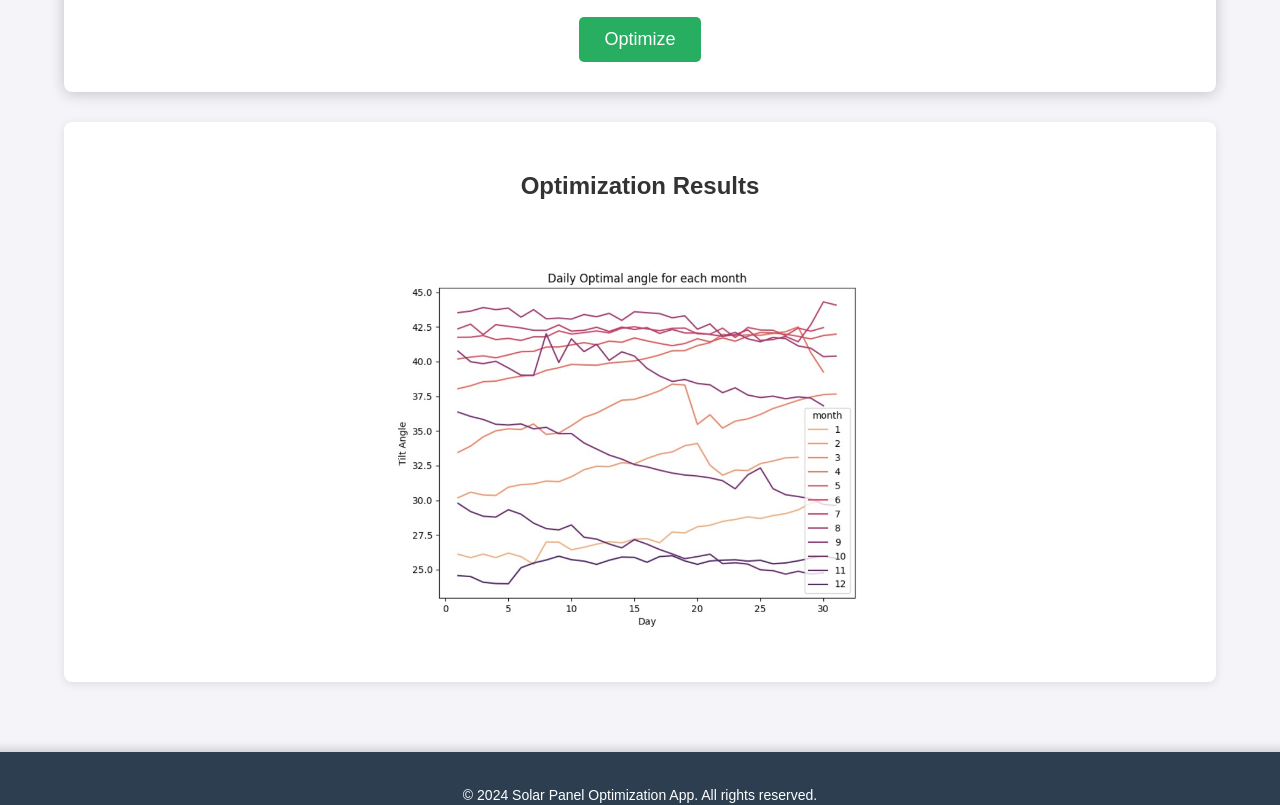
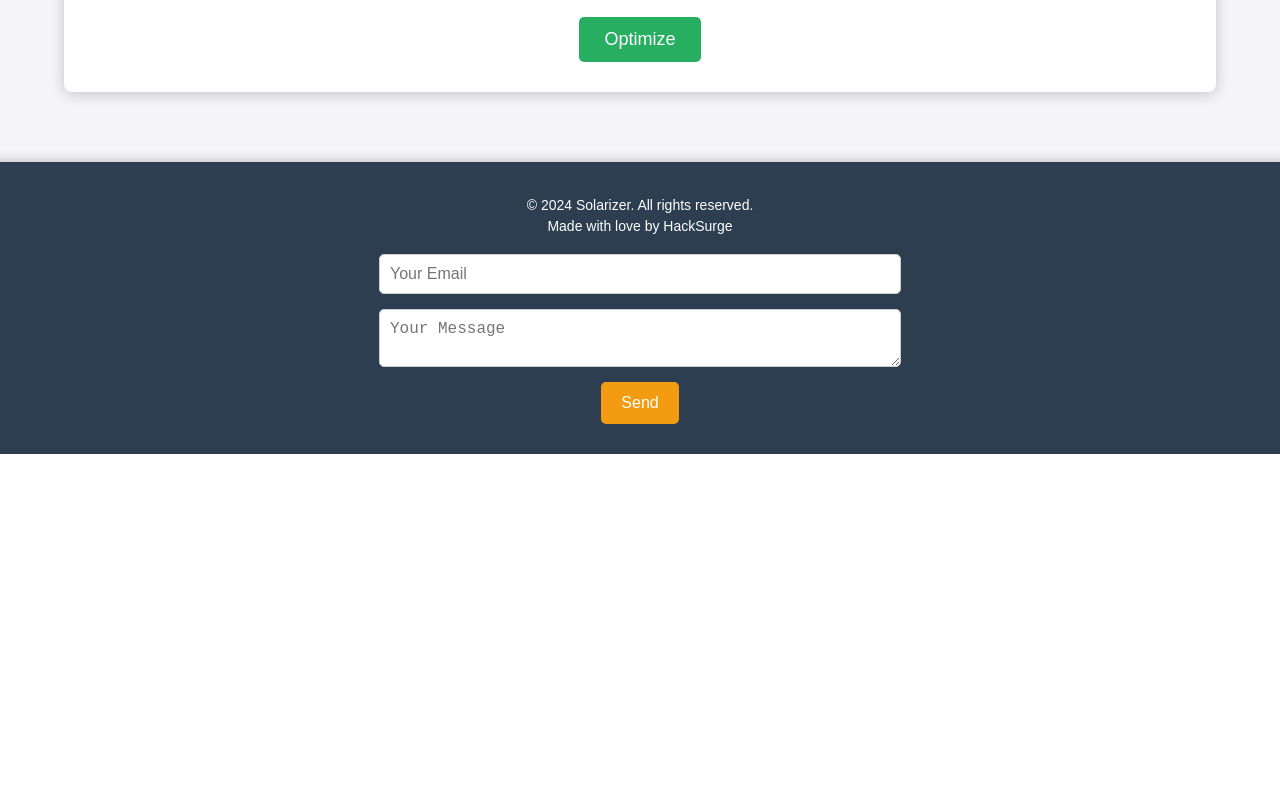
Before and after one commit to Kritika-Jha/Solar-Optimizer, a React (Create React App) app: page / in a window 1280 px wide. Shown: the part 1180-1985 px from the top of the page. After the commit the page ends 1634 px from the top, so only its background shows below. Built offline with nearby package versions, Linux system fonts and the light colour scheme.

Commit message:
Update: Implement results display and center image

```diff
--- a/src/App.js
+++ b/src/App.js
@@ -1,4 +1,4 @@
-import React from 'react';
+import React, { useState } from 'react';
 import Header from './components/Header';
 import Footer from './components/Footer';
 import SolarForm from './components/SolarForm';
@@ -8,6 +8,8 @@ import Results from './components/Results';
 import './App.css';
 
 function App() {
+  const [formData, setFormData] = useState(null); // State to hold form data
+
   return (
     <div className="App">
       <Header />
@@ -19,10 +21,10 @@ function App() {
           <Features />
         </section>
         <section id="form">
-          <SolarForm />
+          <SolarForm setFormData={setFormData} /> {/* Pass the setFormData function */}
         </section>
         <section id="results">
-          <Results />
+          {formData && <Results formData={formData} />} {/* Pass formData to Results */}
         </section>
       </main>
       <Footer />
--- a/src/components/Footer.js
+++ b/src/components/Footer.js
@@ -16,7 +16,7 @@ function Footer() {
 
   return (
     <footer>
-      <p>&copy; 2024 Solar Panel Optimization App. All rights reserved.</p>
+      <p>&copy; 2024 Solarizer. All rights reserved.</p>
       <p>Made with love by HackSurge</p>
       <form onSubmit={handleSubmit} className="footer-contact-form">
         <input
--- a/src/components/Results.css
+++ b/src/components/Results.css
@@ -4,9 +4,8 @@
   border-radius: 8px;
   box-shadow: 0 2px 10px rgba(0, 0, 0, 0.1);
   margin-bottom: 30px;
-  text-align: center;
-  height: 500px; /* Fixed height for the results section */
-  overflow: hidden; /* Hide overflow if content exceeds */
+  text-align: center; /* Center-align text */
+  overflow: hidden;
 }
 
 .results h2 {
@@ -20,8 +19,18 @@
 
 .results-image {
   width: auto;
-  height: 400px;
+  height: 400px; /* Adjust height as needed */
   max-width: 100%;
   border-radius: 8px;
-  margin: 20px 0;
+  margin: 20px auto; /* Center the image by auto margins */
+  display: block; /* Make image a block element to center it */
 }
+
+.results-content {
+  position: relative;
+  z-index: 1; /* Ensure it appears above the image */
+  margin-top: -20px; /* Optional: Adjust to reduce gap between the image and content */
+  padding: 20px; /* Add some padding to content */
+  background-color: white; /* Ensure background is white to contrast against the image */
+  border-radius: 8px; /* Maintain rounded corners */
+}
--- a/src/components/Results.js
+++ b/src/components/Results.js
@@ -1,13 +1,45 @@
 import React from 'react';
 import './Results.css';
-import optimizationImage from '../pic.jpeg'; // Update with the correct path to your image
 
-function Results() {
+function Results({ formData }) {
+  const { location, roofSize, month } = formData;
+
+  const getTiltAngle = (month) => {
+    const monthTiltAngles = {
+      January: 40,
+      February: 35,
+      March: 30,
+      April: 30,
+      May: 30,
+      June: 30,
+      July: 25,
+      August: 25,
+      September: 30,
+      October: 35,
+      November: 40,
+      December: 40,
+    };
+    return monthTiltAngles[month] || 30; // Default angle if month is not found
+  };
+
+  const tiltAngle = getTiltAngle(month);
+
+  // Example values based on inputs
+  const estimatedEnergyProduction = "1200 kWh";
+  const estimatedSavings = "$150";
+
   return (
     <div className="results">
       <h2>Optimization Results</h2>
-      <img src={optimizationImage} alt="Optimization Results" className="results-image" />
-      <p>Results will be displayed here after optimization.</p>
+      <img src={`${process.env.PUBLIC_URL}/pic.jpeg`} alt="Optimization Results" className="results-image" />
+      <div className="results-content"> {/* Wrap content inside this div */}
+        <p>Location: {location}</p>
+        <p>Roof Size: {roofSize} sq. ft.</p>
+        <p>Month: {month}</p>
+        <p>Estimated Energy Production: {estimatedEnergyProduction}</p>
+        <p>Estimated Savings: {estimatedSavings}</p>
+        <p>Tilt Angle: {tiltAngle}°</p>
+      </div>
     </div>
   );
 }
--- a/src/components/SolarForm.js
+++ b/src/components/SolarForm.js
@@ -1,15 +1,14 @@
 import React, { useState } from 'react';
 import './SolarForm.css';
 
-function SolarForm() {
+function SolarForm({ setFormData }) {  // Add setFormData as a prop
   const [location, setLocation] = useState('');
   const [roofSize, setRoofSize] = useState('');
-  const [selectedMonth, setSelectedMonth] = useState('');
+  const [month, setMonth] = useState('');  // Update to month selection
 
   const handleSubmit = (e) => {
     e.preventDefault();
-    // Implement form submission logic here, such as sending data to the backend
-    console.log({ location, roofSize, selectedMonth });
+    setFormData({ location, roofSize, month }); // Pass form data to parent
   };
 
   return (
@@ -18,30 +17,16 @@ function SolarForm() {
       <form onSubmit={handleSubmit}>
         <label>
           Location:
-          <input
-            type="text"
-            value={location}
-            onChange={(e) => setLocation(e.target.value)}
-            required
-          />
+          <input type="text" value={location} onChange={(e) => setLocation(e.target.value)} required />
         </label>
         <label>
           Roof Size (in sq. ft.):
-          <input
-            type="number"
-            value={roofSize}
-            onChange={(e) => setRoofSize(e.target.value)}
-            required
-          />
+          <input type="number" value={roofSize} onChange={(e) => setRoofSize(e.target.value)} required />
         </label>
         <label>
           Month:
-          <select
-            value={selectedMonth}
-            onChange={(e) => setSelectedMonth(e.target.value)}
-            required
-          >
-            <option value="" disabled>Select a month</option>
+          <select value={month} onChange={(e) => setMonth(e.target.value)} required>
+            <option value="">Select a month</option>
             <option value="January">January</option>
             <option value="February">February</option>
             <option value="March">March</option>
```
Also changed, not shown: src/components/SolarPanelOptimizer.js (added, +21 -0 lines), public/pic.jpeg (renamed from src/pic.jpeg), src/components/SolarPanelOptimizer.css (added).
